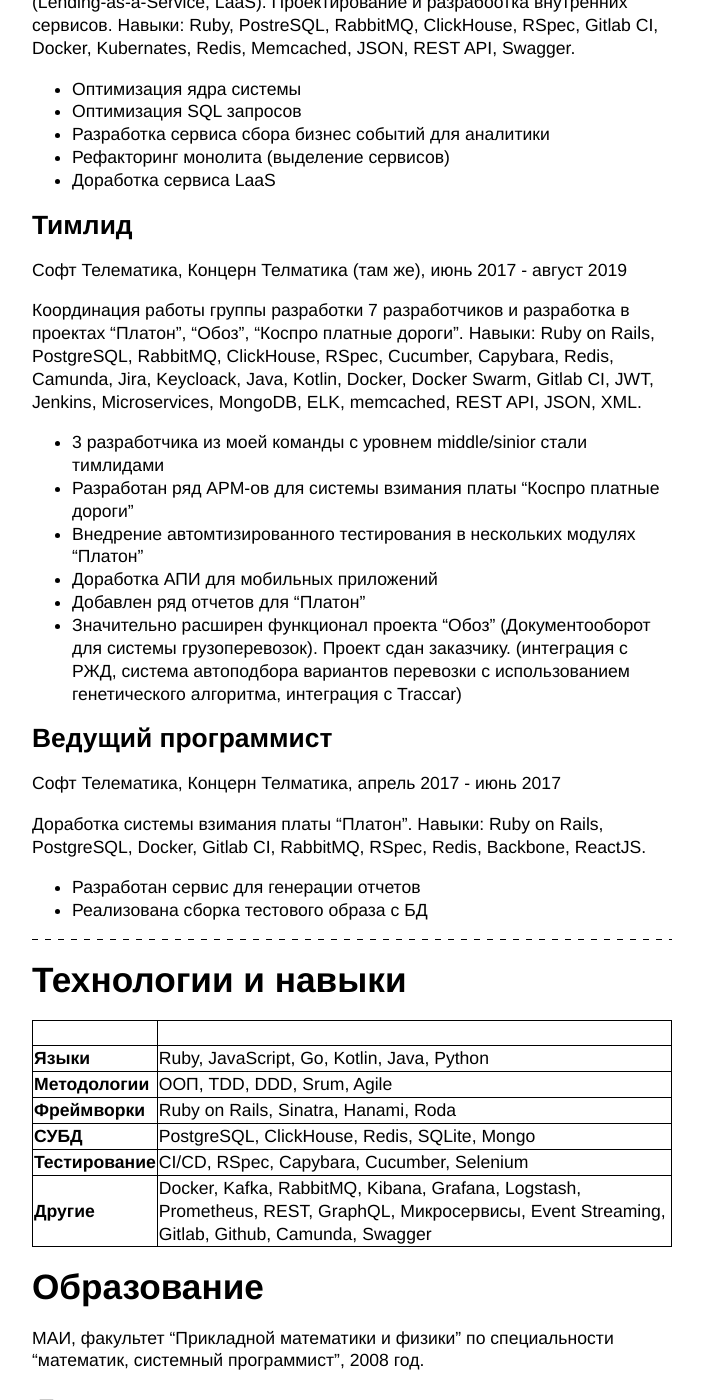
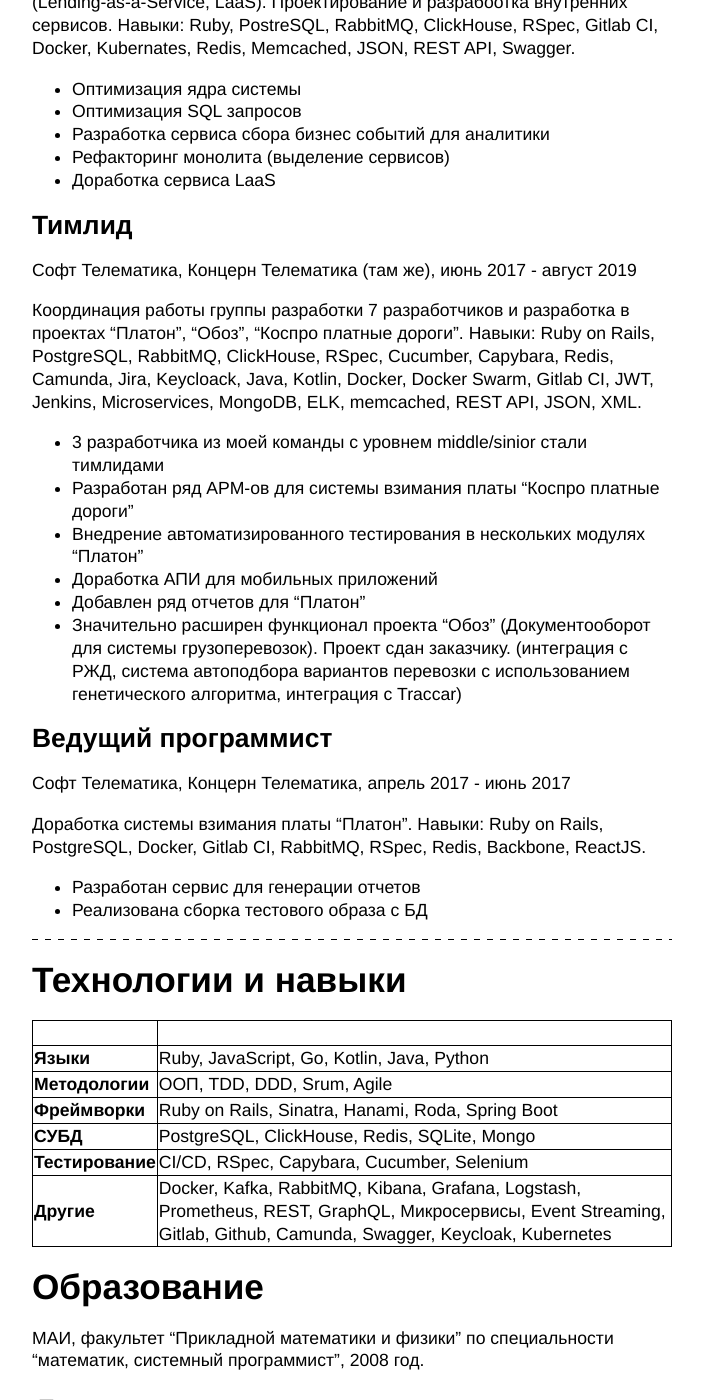
Before and after one commit to sergio-fry/blog, a Jekyll site: the page built from cv.md, in a window 1280 px wide and 1400 px high, scrolled down 1902 px. Shown: the whole window, without its empty margins (288-991 px from the left). Built offline with Jekyll 4.4.1, drawn with Linux system fonts in a browser that asks for light colours.

Commit message:
vault backup: 2025-01-15 18:31:06
Affected files:
cv.md

```diff
--- a/cv.md
+++ b/cv.md
@@ -65,19 +65,19 @@ ecom.tech (samokat.tech), апрель 2023 - настоящее время
 - Доработка сервиса LaaS
 
 ## Тимлид
-Софт Телематика, Концерн Телматика (там же), июнь 2017 - август 2019
+Софт Телематика, Концерн Телематика (там же), июнь 2017 - август 2019
 
 Координация работы группы разработки 7 разработчиков и разработка в проектах “Платон”, “Обоз”, “Коспро платные дороги”. Навыки: Ruby on Rails, PostgreSQL, RabbitMQ, ClickHouse, RSpec, Cucumber, Capybara, Redis, Camunda, Jira, Keycloack, Java, Kotlin, Docker, Docker Swarm, Gitlab CI, JWT, Jenkins, Microservices, MongoDB, ELK, memcached, REST API, JSON, XML.
 
 - 3 разработчика из моей команды с уровнем middle/sinior стали тимлидами
 - Разработан ряд АРМ-ов для системы взимания платы “Коспро платные дороги”
-- Внедрение автомтизированного тестирования в нескольких модулях “Платон”
+- Внедрение автоматизированного тестирования в нескольких модулях “Платон”
 - Доработка АПИ для мобильных приложений
 - Добавлен ряд отчетов для “Платон”
 - Значительно расширен функционал проекта “Обоз” (Документооборот для системы грузоперевозок). Проект сдан заказчику. (интеграция с РЖД, система автоподбора вариантов перевозки с использованием генетического алгоритма, интеграция с Traccar)
 
 ## Ведущий программист
-Софт Телематика, Концерн Телматика, апрель 2017 - июнь 2017
+Софт Телематика, Концерн Телематика, апрель 2017 - июнь 2017
 
 Доработка системы взимания платы “Платон”. Навыки: Ruby on Rails, PostgreSQL, Docker, Gitlab CI, RabbitMQ, RSpec, Redis, Backbone, ReactJS.
 
@@ -87,14 +87,14 @@ ecom.tech (samokat.tech), апрель 2023 - настоящее время
 ---
 # Технологии и навыки
 
-|                  |                                                                                                                                                |
-| ---------------- | ---------------------------------------------------------------------------------------------------------------------------------------------- |
-| **Языки**        | Ruby, JavaScript, Go, Kotlin, Java, Python                                                                                                     |
-| **Методологии**  | ООП, TDD, DDD, Srum, Agile                                                                                                                     |
-| **Фреймворки**   | Ruby on Rails, Sinatra, Hanami, Roda                                                                                                           |
-| **СУБД**         | PostgreSQL, ClickHouse, Redis, SQLite, Mongo                                                                                                   |
-| **Тестирование** | CI/CD, RSpec, Capybara, Cucumber, Selenium                                                                                                     |
-| **Другие**       | Docker, Kafka, RabbitMQ, Kibana, Grafana, Logstash, Prometheus, REST, GraphQL, Микросервисы, Event Streaming, Gitlab, Github, Camunda, Swagger |
+|                  |                                                                                                                                                                      |
+| ---------------- | -------------------------------------------------------------------------------------------------------------------------------------------------------------------- |
+| **Языки**        | Ruby, JavaScript, Go, Kotlin, Java, Python                                                                                                                           |
+| **Методологии**  | ООП, TDD, DDD, Srum, Agile                                                                                                                                           |
+| **Фреймворки**   | Ruby on Rails, Sinatra, Hanami, Roda, Spring Boot                                                                                                                    |
+| **СУБД**         | PostgreSQL, ClickHouse, Redis, SQLite, Mongo                                                                                                                         |
+| **Тестирование** | CI/CD, RSpec, Capybara, Cucumber, Selenium                                                                                                                           |
+| **Другие**       | Docker, Kafka, RabbitMQ, Kibana, Grafana, Logstash, Prometheus, REST, GraphQL, Микросервисы, Event Streaming, Gitlab, Github, Camunda, Swagger, Keycloak, Kubernetes |
 
 
 
```
